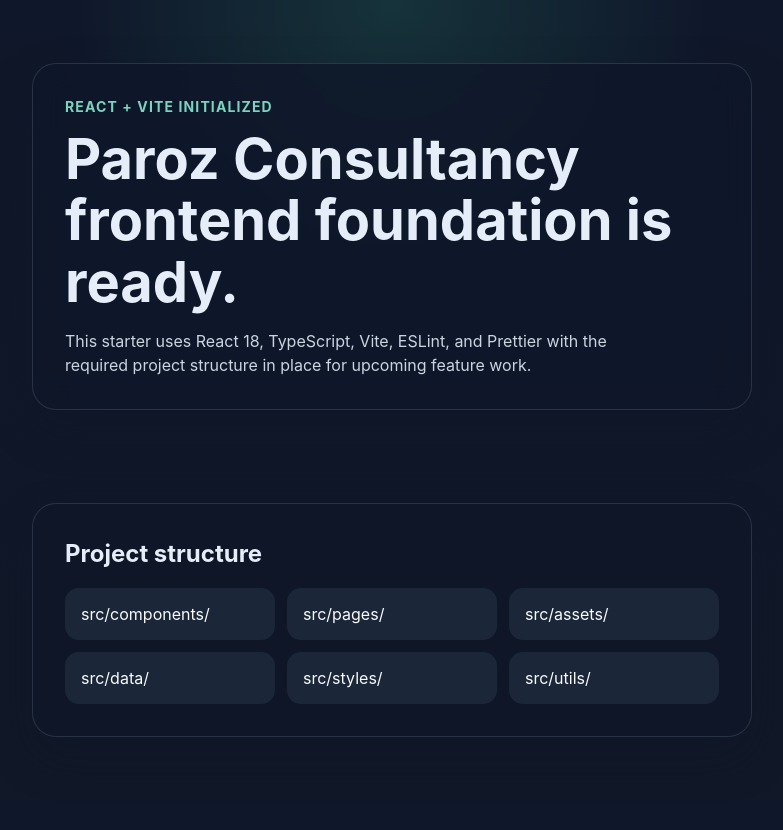
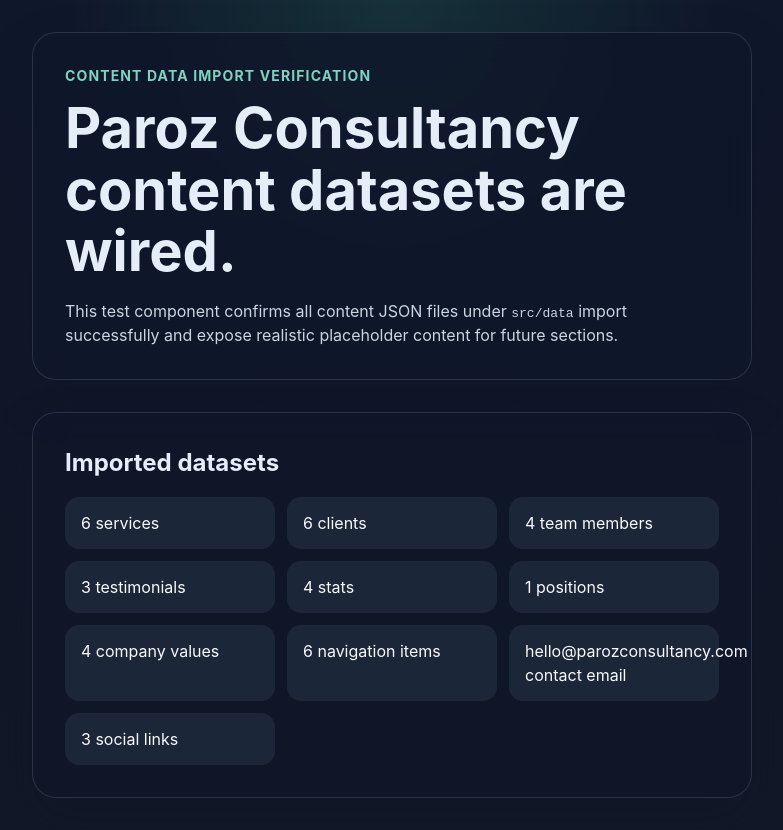
Before and after one commit to harshitgadhiya2024/paroz-consultancy, a React (Vite) app: page / in a window 1280 px wide. Shown: the whole page, without its empty margins (248-1031 px from the left). Before the commit the page ends 800 px from the top, so only its background shows below. Built offline with nearby package versions, Linux system fonts and the light colour scheme.

Commit message:
feat(frontend): Create Content Data Files [task:47e187cb-feb0-4542-986e-4af27d158b93]

```diff
--- a/src/App.tsx
+++ b/src/App.tsx
@@ -1,24 +1,40 @@
-import { appDirectories } from './data/appDirectories'
+import services from './data/services.json'
+import clients from './data/clients.json'
+import team from './data/team.json'
+import testimonials from './data/testimonials.json'
+import stats from './data/stats.json'
+import positions from './data/positions.json'
+import company from './data/company.json'
+import navigation from './data/navigation.json'
+import contact from './data/contact.json'
+import social from './data/social.json'
 import './styles/app.css'
 
 function App() {
   return (
     <main className="app-shell">
       <section className="hero-card" aria-labelledby="app-title">
-        <p className="eyebrow">React + Vite initialized</p>
-        <h1 id="app-title">Paroz Consultancy frontend foundation is ready.</h1>
+        <p className="eyebrow">Content data import verification</p>
+        <h1 id="app-title">Paroz Consultancy content datasets are wired.</h1>
         <p className="description">
-          This starter uses React 18, TypeScript, Vite, ESLint, and Prettier with the
-          required project structure in place for upcoming feature work.
+          This test component confirms all content JSON files under <code>src/data</code>{' '}
+          import successfully and expose realistic placeholder content for future sections.
         </p>
       </section>
 
-      <section className="structure-card" aria-labelledby="structure-title">
-        <h2 id="structure-title">Project structure</h2>
+      <section className="structure-card" aria-labelledby="content-check-title">
+        <h2 id="content-check-title">Imported datasets</h2>
         <ul className="directory-list">
-          {appDirectories.map((directory) => (
-            <li key={directory}>{directory}</li>
-          ))}
+          <li>{services.length} services</li>
+          <li>{clients.length} clients</li>
+          <li>{team.length} team members</li>
+          <li>{testimonials.length} testimonials</li>
+          <li>{stats.length} stats</li>
+          <li>{positions.length} positions</li>
+          <li>{company.values.length} company values</li>
+          <li>{navigation.length} navigation items</li>
+          <li>{contact.email} contact email</li>
+          <li>{social.length} social links</li>
         </ul>
       </section>
     </main>
--- /dev/null
+++ b/src/data/clients.json
@@ -0,0 +1,32 @@
+[
+  {
+    "name": "Northbridge Health",
+    "logoPath": "/logos/northbridge-health.svg",
+    "industryCategory": "Healthcare"
+  },
+  {
+    "name": "Aster Peak Ventures",
+    "logoPath": "/logos/aster-peak-ventures.svg",
+    "industryCategory": "Venture Capital"
+  },
+  {
+    "name": "Harborline Logistics",
+    "logoPath": "/logos/harborline-logistics.svg",
+    "industryCategory": "Logistics"
+  },
+  {
+    "name": "Luma Retail Group",
+    "logoPath": "/logos/luma-retail-group.svg",
+    "industryCategory": "Retail"
+  },
+  {
+    "name": "CivicGrid Energy",
+    "logoPath": "/logos/civicgrid-energy.svg",
+    "industryCategory": "Energy"
+  },
+  {
+    "name": "Blue Cedar Legal",
+    "logoPath": "/logos/blue-cedar-legal.svg",
+    "industryCategory": "Legal Services"
+  }
+]
--- /dev/null
+++ b/src/data/company.json
@@ -0,0 +1,25 @@
+{
+  "name": "Paroz Consultancy",
+  "tagline": "Strategy-led digital consulting for ambitious brands.",
+  "about": "Paroz Consultancy helps organizations clarify their message, strengthen their digital presence, and build scalable marketing systems. We combine strategic planning, creative direction, and measurable delivery so teams can move from fragmented activity to focused growth.",
+  "mission": "To help growing organizations make smarter digital decisions with clarity, confidence, and measurable impact.",
+  "vision": "To be the trusted strategic partner for modern brands navigating growth, transformation, and market change.",
+  "values": [
+    {
+      "title": "Clarity first",
+      "description": "We simplify complexity so teams can align quickly and act with confidence."
+    },
+    {
+      "title": "Evidence over ego",
+      "description": "We ground recommendations in research, performance signals, and honest collaboration."
+    },
+    {
+      "title": "Craft with purpose",
+      "description": "We design polished experiences that support business goals, not just aesthetics."
+    },
+    {
+      "title": "Partnership mindset",
+      "description": "We work as an extension of client teams and measure success together."
+    }
+  ]
+}
--- /dev/null
+++ b/src/data/contact.json
@@ -0,0 +1,16 @@
+{
+  "address": {
+    "line1": "Suite 402, The Exchange",
+    "line2": "35 Lower Long Street",
+    "city": "Cape Town",
+    "region": "Western Cape",
+    "postalCode": "8001",
+    "country": "South Africa"
+  },
+  "phone": "+27 21 555 0148",
+  "email": "hello@parozconsultancy.com",
+  "mapCoordinates": {
+    "latitude": -33.918861,
+    "longitude": 18.4233
+  }
+}
--- /dev/null
+++ b/src/data/navigation.json
@@ -0,0 +1,32 @@
+[
+  {
+    "label": "Home",
+    "href": "/",
+    "sectionId": "home"
+  },
+  {
+    "label": "Services",
+    "href": "/#services",
+    "sectionId": "services"
+  },
+  {
+    "label": "Clients",
+    "href": "/#clients",
+    "sectionId": "clients"
+  },
+  {
+    "label": "About",
+    "href": "/#about",
+    "sectionId": "about"
+  },
+  {
+    "label": "Careers",
+    "href": "/#careers",
+    "sectionId": "careers"
+  },
+  {
+    "label": "Contact",
+    "href": "/#contact",
+    "sectionId": "contact"
+  }
+]
--- /dev/null
+++ b/src/data/positions.json
@@ -0,0 +1,10 @@
+[
+  {
+    "title": "No current openings",
+    "department": "Company-wide",
+    "location": "Remote",
+    "employmentType": "Future Opportunity",
+    "description": "We are not actively hiring today, but we welcome thoughtful introductions from strategists, designers, and digital specialists.",
+    "isOpen": false
+  }
+]
--- /dev/null
+++ b/src/data/services.json
@@ -0,0 +1,68 @@
+[
+  {
+    "title": "Digital Strategy Consulting",
+    "iconKey": "compass",
+    "description": "Aligns business goals, audience needs, and channel performance into a measurable digital growth roadmap.",
+    "deliverables": [
+      "Quarterly digital roadmap",
+      "Competitive landscape review",
+      "Audience and funnel analysis",
+      "Executive KPI scorecard"
+    ]
+  },
+  {
+    "title": "Brand Experience Design",
+    "iconKey": "sparkles",
+    "description": "Shapes cohesive visual and verbal brand systems that build trust across websites, campaigns, and presentations.",
+    "deliverables": [
+      "Brand positioning workshop",
+      "Messaging framework",
+      "Visual direction moodboards",
+      "Design system recommendations"
+    ]
+  },
+  {
+    "title": "Website Design & Build",
+    "iconKey": "layout",
+    "description": "Designs and launches performant marketing websites tailored for clarity, conversion, and easy future maintenance.",
+    "deliverables": [
+      "Responsive page designs",
+      "CMS content model",
+      "Frontend implementation",
+      "Performance and accessibility review"
+    ]
+  },
+  {
+    "title": "Content Marketing",
+    "iconKey": "pen-tool",
+    "description": "Builds editorial programs and campaign assets that help teams communicate expertise consistently and credibly.",
+    "deliverables": [
+      "Editorial content calendar",
+      "SEO topic clusters",
+      "Thought leadership articles",
+      "Campaign copy toolkit"
+    ]
+  },
+  {
+    "title": "Analytics & Reporting",
+    "iconKey": "bar-chart-3",
+    "description": "Turns raw channel and website data into practical reporting dashboards and optimization decisions.",
+    "deliverables": [
+      "Measurement framework",
+      "Dashboard configuration",
+      "Monthly insight reports",
+      "Conversion optimization backlog"
+    ]
+  },
+  {
+    "title": "Fractional Growth Leadership",
+    "iconKey": "briefcase",
+    "description": "Provides senior strategic guidance for scaling teams that need leadership without a full-time executive hire.",
+    "deliverables": [
+      "Leadership planning sessions",
+      "Cross-functional prioritization",
+      "Go-to-market advisory",
+      "Board-ready progress summaries"
+    ]
+  }
+]
--- /dev/null
+++ b/src/data/social.json
@@ -0,0 +1,17 @@
+[
+  {
+    "platform": "LinkedIn",
+    "url": "https://www.linkedin.com/company/paroz-consultancy",
+    "iconKey": "linkedin"
+  },
+  {
+    "platform": "Instagram",
+    "url": "https://www.instagram.com/parozconsultancy",
+    "iconKey": "instagram"
+  },
+  {
+    "platform": "X",
+    "url": "https://x.com/parozconsult",
+    "iconKey": "twitter"
+  }
+]
--- /dev/null
+++ b/src/data/stats.json
@@ -0,0 +1,22 @@
+[
+  {
+    "label": "Clients served",
+    "value": 48,
+    "suffix": "+"
+  },
+  {
+    "label": "Countries supported",
+    "value": 12,
+    "suffix": ""
+  },
+  {
+    "label": "Average lift in qualified leads",
+    "value": 37,
+    "suffix": "%"
+  },
+  {
+    "label": "Years of combined leadership experience",
+    "value": 28,
+    "suffix": "+"
+  }
+]
--- /dev/null
+++ b/src/data/team.json
@@ -0,0 +1,30 @@
+[
+  {
+    "name": "Maya Paroz",
+    "role": "Founder & Managing Director",
+    "bio": "Leads strategy engagements and helps leadership teams connect market insight to digital execution.",
+    "location": "Cape Town, South Africa",
+    "photoPath": "/team/maya-paroz.jpg"
+  },
+  {
+    "name": "Daniel Mokoena",
+    "role": "Head of Client Strategy",
+    "bio": "Partners with clients on growth planning, account leadership, and campaign prioritization across sectors.",
+    "location": "Johannesburg, South Africa",
+    "photoPath": "/team/daniel-mokoena.jpg"
+  },
+  {
+    "name": "Leah Stein",
+    "role": "Creative Director",
+    "bio": "Oversees brand systems, digital storytelling, and user-focused design decisions for flagship engagements.",
+    "location": "London, United Kingdom",
+    "photoPath": "/team/leah-stein.jpg"
+  },
+  {
+    "name": "Samir Patel",
+    "role": "Director of Analytics",
+    "bio": "Builds measurement frameworks and reporting practices that translate performance data into action.",
+    "location": "Dubai, United Arab Emirates",
+    "photoPath": "/team/samir-patel.jpg"
+  }
+]
--- /dev/null
+++ b/src/data/testimonials.json
@@ -0,0 +1,23 @@
+[
+  {
+    "quote": "Paroz Consultancy gave us a clearer market story and a practical roadmap our internal team could actually execute.",
+    "name": "Nadine Jacobs",
+    "role": "Chief Marketing Officer",
+    "company": "Northbridge Health",
+    "rating": 5
+  },
+  {
+    "quote": "Their team balanced strategic thinking with sharp execution, helping us relaunch our site in under ten weeks.",
+    "name": "Oliver Grant",
+    "role": "Managing Partner",
+    "company": "Aster Peak Ventures",
+    "rating": 5
+  },
+  {
+    "quote": "The reporting cadence changed how we make decisions. We now spot campaign opportunities much earlier.",
+    "name": "Priya Singh",
+    "role": "Growth Lead",
+    "company": "Luma Retail Group",
+    "rating": 5
+  }
+]
```
